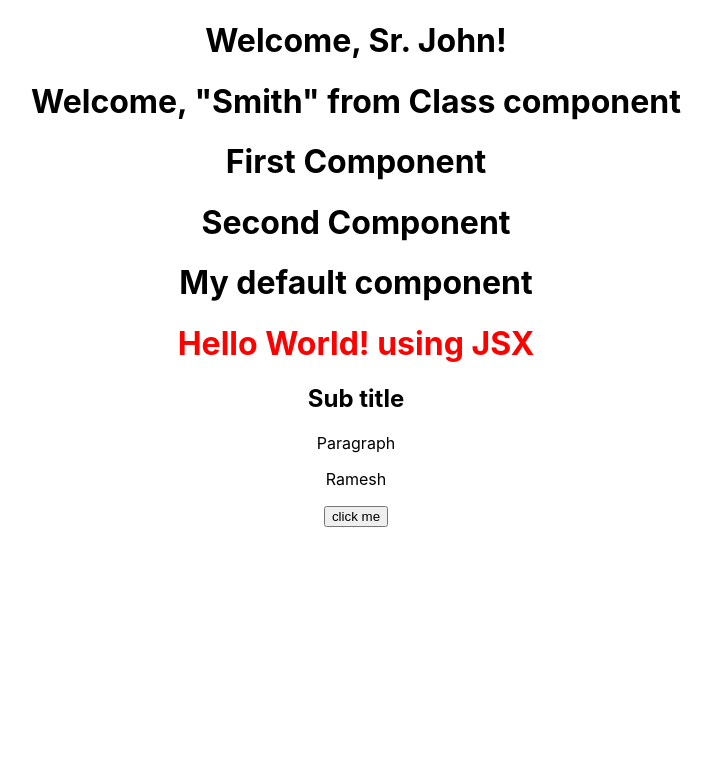
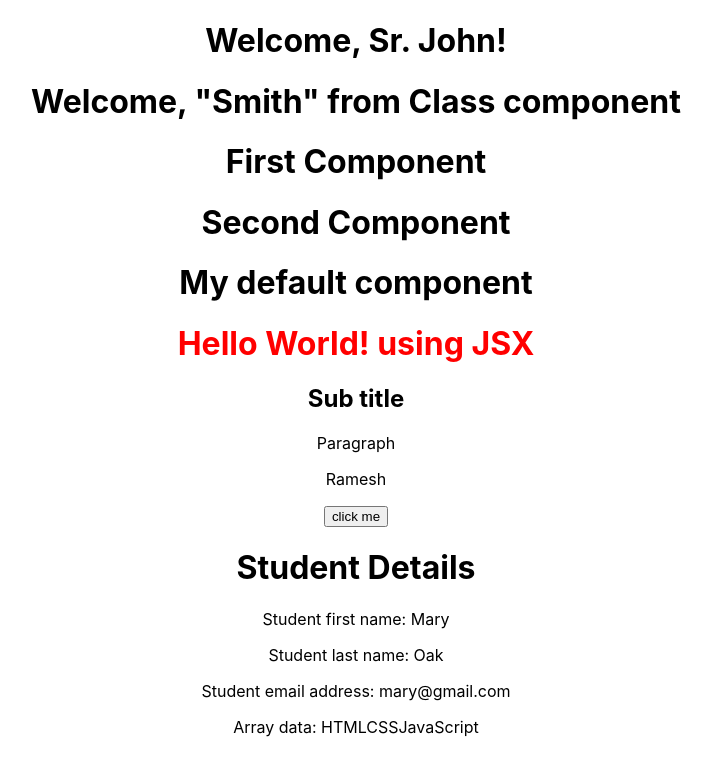
Before and after one commit to Caio-Santana/react-basics, a React (Create React App) app: page / in a window 1280 px wide. Shown: the top 776 px of the page, without its empty margins (284-996 px from the left). Built offline with nearby package versions, Linux system fonts and the light colour scheme.

Commit message:
add example using props

```diff
--- a/src/App.js
+++ b/src/App.js
@@ -10,8 +10,17 @@ import MyComponent, {
 // because only 1 default per file
 import MyDefaultWelcome from "./components/Welcome";
 import HelloWorld from "./components/HelloWorld";
+import Student from "./components/Student";
 
 function App() {
+  const student = {
+    firstName: "Mary",
+    lastName: "Oak",
+    email: "mary@gmail.com",
+  };
+
+  const skills = ['HTML', 'CSS', 'JavaScript'];
+
   return (
     <div className="App">
       <MyDefaultWelcome name="John" />
@@ -20,6 +29,11 @@ function App() {
       <SecondComponent />
       <MyComponent />
       <HelloWorld />
+      {/* example 1 props */}
+      {/* <Student firstName="John" lastName="Doe" email="john@mail.com" />
+      <Student firstName="Joe" lastName="Smith" email="joe@mail.com" /> */}
+      {/* example 2 passing object */}
+      <Student student={student} skills={skills} />
     </div>
   );
 }
--- /dev/null
+++ b/src/components/Student.js
@@ -0,0 +1,21 @@
+const Student = (props) => {
+  return (
+    <>
+      <h1>Student Details</h1>
+      {/* example 1 props */}
+      {/* <p>Student first name: {props.firstName}</p>
+      <p>Student last name: {props.lastName}</p>
+      <p>Student email address: {props.email}</p> */}
+
+      {/* example 2 passing object */}
+      <p>Student first name: {props.student.firstName}</p>
+      <p>Student last name: {props.student.lastName}</p>
+      <p>Student email address: {props.student.email}</p>
+
+      {/* example 3 passing array */}
+      <p>Array data: {props.skills}</p>
+    </>
+  );
+};
+
+export default Student;
```
